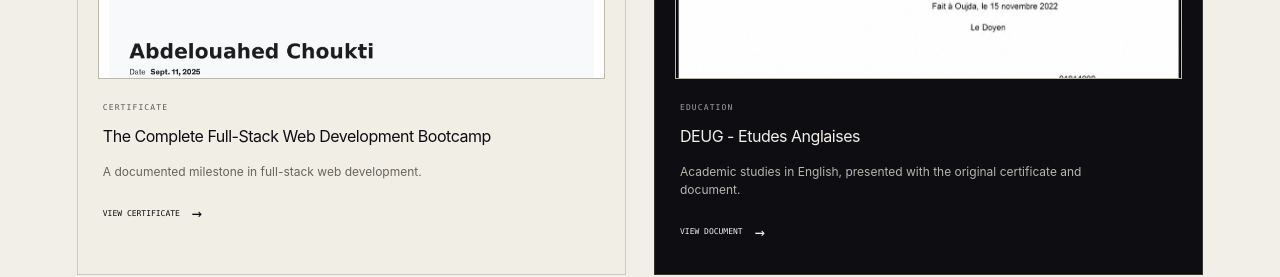
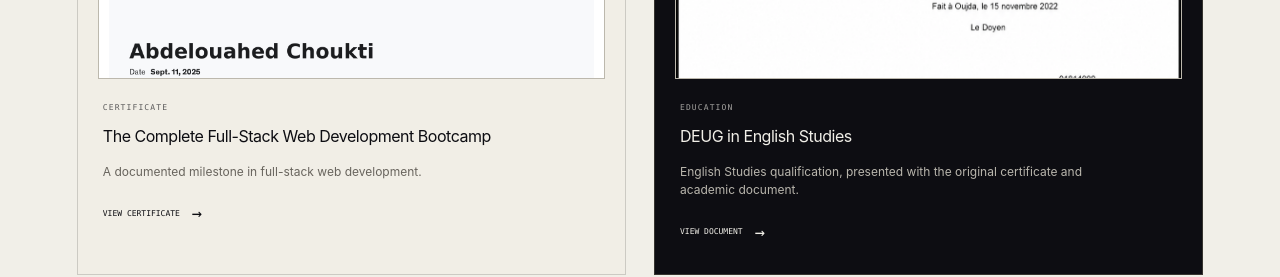
Before and after one commit to Choukti01/Portfolio1, a React (Vite) app: page / in a window 1280 px wide. Shown: the part 4800-5077 px from the top of the page. Built offline with nearby package versions, Linux system fonts and the light colour scheme.

Commit message:
Translate English studies qualification

```diff
--- a/app/page.tsx
+++ b/app/page.tsx
@@ -122,12 +122,12 @@ const certificates: ArchiveItem[] = [
 
 const education: ArchiveItem[] = [
   {
-    title: "DEUG - Etudes Anglaises",
-    institution: "Higher education record",
+    title: "DEUG in English Studies",
+    institution: "Higher education qualification",
     category: "Education",
     image: asset("/images/education/DEUGEtudesAnglaises.png"),
     pdf: asset("/images/education/DEUG_Etudes_Anglaises.pdf"),
-    summary: "Academic studies in English, presented with the original certificate and document.",
+    summary: "English Studies qualification, presented with the original certificate and academic document.",
   },
 ];
 
```
